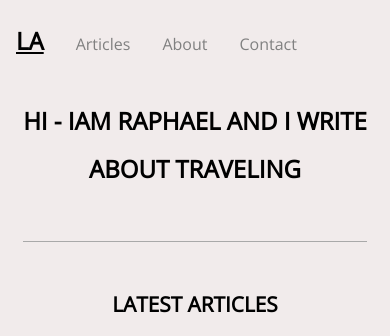
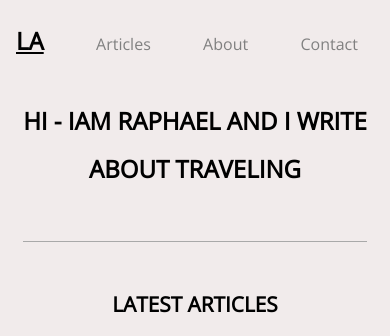
Before and after one commit to Datingel/travelBlog, a plain HTML site: page index.html in a window 390 px wide. Shown: the top 336 px of the page. Drawn offline with nearby package versions, Linux system fonts and the light colour scheme.

Commit message:
navbar mobile flex adaption

```diff
--- a/stylesheet.css
+++ b/stylesheet.css
@@ -50,8 +50,15 @@ body {
   display: flex;
   flex-direction: row;
   align-items: baseline;
+  /* justify-content: space-evenly; */
   width: 100%;
   margin: 0;
+}
+@media (max-width: 425px) {
+  .nav-wrapper {
+    display: flex;
+    justify-content: space-between;
+  }
 }
 
 .nav-wrapper a {
@@ -77,7 +84,7 @@ body {
     font-size: 1.5rem;
   }
   .nav-wrapper p {
-    font-size: 2rem;
+    font-size: 1.8rem;
   }
 }
 
```
